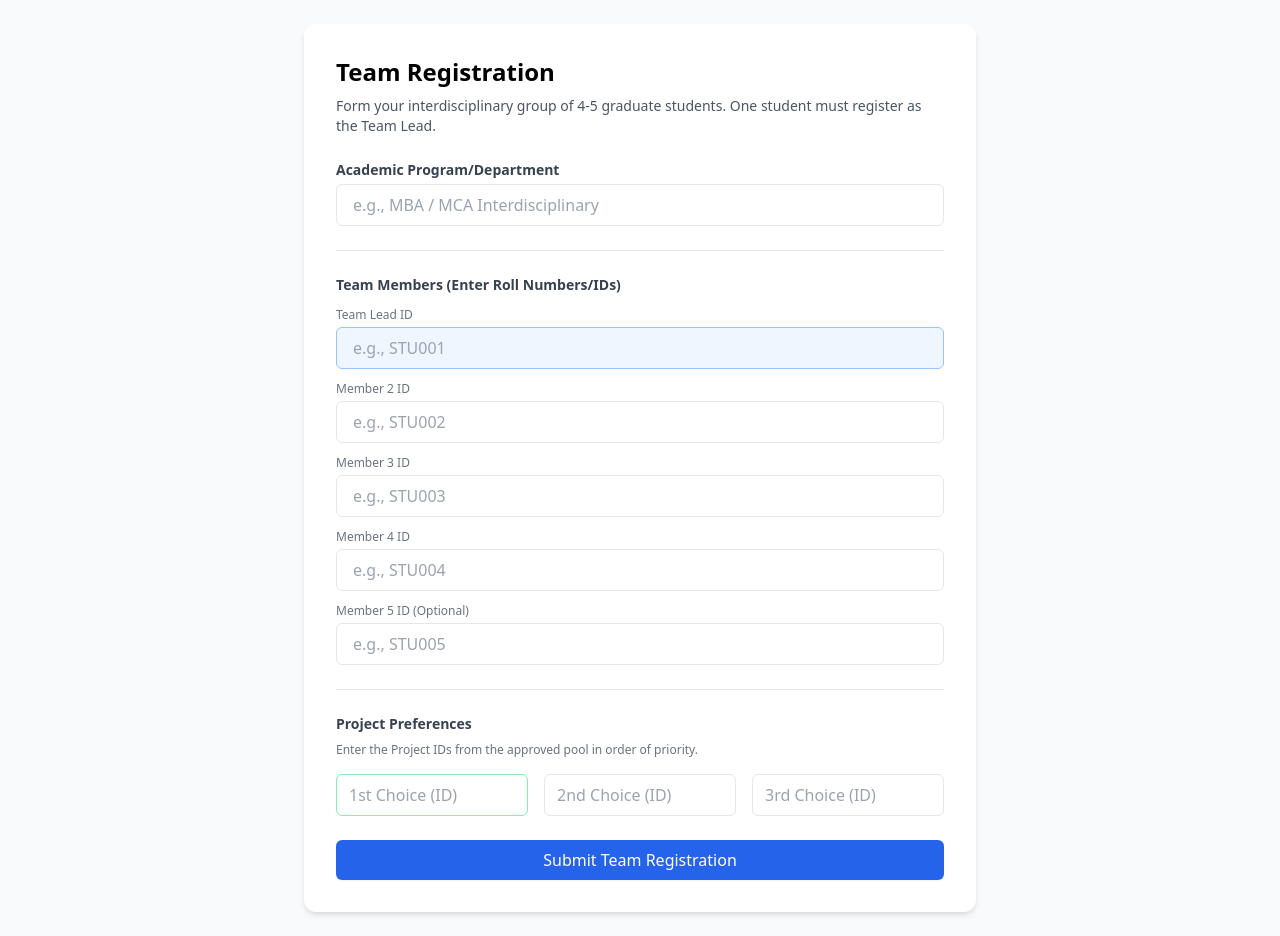
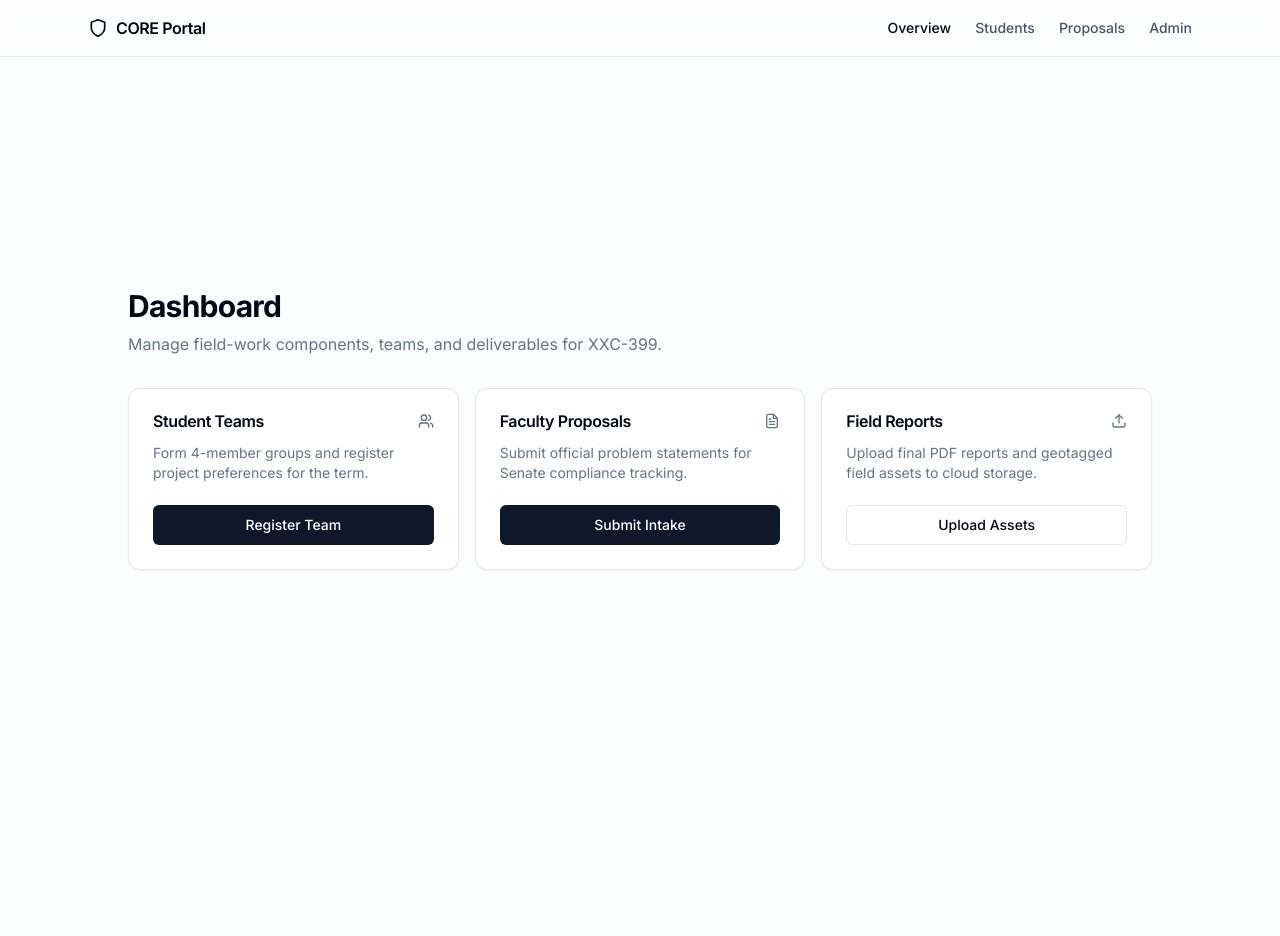
Before and after one commit to SADIA-png/community-service-portal, a website: page index.html in a window 1280 px wide. After the commit the page ends 800 px from the top, so only its background shows below. Drawn offline with nearby package versions, Linux system fonts and the light colour scheme.

Commit message:
Create unified landing hub and navigation

```diff
--- a/index.html
+++ b/index.html
@@ -3,122 +3,95 @@
 <head>
     <meta charset="UTF-8">
     <meta name="viewport" content="width=device-width, initial-scale=1.0">
-    <title>Team Registration | Community Service Portal</title>
-    <!-- Tailwind CSS CDN for styling without friction -->
+    <title>CORE Portal | shadcn style</title>
     <script src="https://cdn.tailwindcss.com"></script>
+    <style>
+        /* Replicating shadcn's default Inter font feel */
+        @import url('https://fonts.googleapis.com/css2?family=Inter:wght@400;500;600;700&display=swap');
+        body { font-family: 'Inter', sans-serif; }
+    </style>
 </head>
-<body class="bg-gray-50 font-sans min-h-screen flex items-center justify-center p-6">
+<body class="bg-gray-50/50 text-slate-950 min-h-screen flex flex-col antialiased">
 
-    <div class="bg-white p-8 rounded-xl shadow-md w-full max-w-2xl">
-        <h1 class="text-2xl font-bold text-gray-850 mb-2">Team Registration</h1>
-        <p class="text-sm text-gray-600 mb-6">Form your interdisciplinary group of 4-5 graduate students. One student must register as the Team Lead.</p>
+    <!-- shadcn-style Minimalist Navbar -->
+    <header class="sticky top-0 z-50 w-full border-b border-gray-200 bg-white/95 backdrop-blur supports-[backdrop-filter]:bg-white/60">
+        <div class="container mx-auto max-w-6xl flex h-14 items-center justify-between px-4 sm:px-6">
+            <div class="flex items-center gap-2 font-semibold tracking-tight">
+                <!-- Lucide Icon (shadcn default) -->
+                <svg xmlns="http://www.w3.org/2000/svg" width="20" height="20" viewBox="0 0 24 24" fill="none" stroke="currentColor" stroke-width="2" stroke-linecap="round" stroke-linejoin="round"><path d="M12 22s8-4 8-10V5l-8-3-8 3v7c0 6 8 10 8 10z"/></svg>
+                CORE Portal
+            </div>
+            <nav class="flex items-center gap-6 text-sm font-medium text-slate-600">
+                <a href="/" class="text-slate-950 transition-colors hover:text-slate-950">Overview</a>
+                <a href="/register-team.html" class="transition-colors hover:text-slate-950">Students</a>
+                <a href="/project-intake.html" class="transition-colors hover:text-slate-950">Proposals</a>
+                <a href="/admin-dashboard.html" class="transition-colors hover:text-slate-950">Admin</a>
+            </nav>
+        </div>
+    </header>
 
-        <form id="registrationForm" class="space-y-6">
-            <!-- Program / Department Select -->
-            <div>
-                <label class="block text-sm font-semibold text-gray-700 mb-1">Academic Program/Department</label>
-                <input type="text" id="program" required placeholder="e.g., MBA / MCA Interdisciplinary" class="w-full px-4 py-2 border rounded-md focus:outline-none focus:ring-2 focus:ring-blue-500">
+    <!-- Main Content Area -->
+    <main class="flex-grow flex items-center justify-center p-6 md:p-10">
+        <div class="max-w-5xl w-full space-y-8">
+
+            <div class="space-y-2">
+                <h1 class="text-3xl font-bold tracking-tight text-slate-950">Dashboard</h1>
+                <p class="text-slate-500">Manage field-work components, teams, and deliverables for XXC-399.</p>
             </div>
 
-            <hr class="border-gray-200">
+            <div class="grid grid-cols-1 md:grid-cols-3 gap-4">
 
-            <!-- Team Members Inputs -->
-            <div>
-                <h3 class="text-sm font-semibold text-gray-700 mb-3">Team Members (Enter Roll Numbers/IDs)</h3>
-                <div class="space-y-3">
-                    <div>
-                        <label class="block text-xs text-gray-500 mb-1">Team Lead ID</label>
-                        <input type="text" id="leadId" required placeholder="e.g., STU001" class="w-full px-4 py-2 border border-blue-300 bg-blue-50 rounded-md focus:outline-none focus:ring-2 focus:ring-blue-500">
+                <!-- shadcn Card 1 -->
+                <div class="rounded-xl border border-gray-200 bg-white text-slate-950 shadow-sm flex flex-col">
+                    <div class="p-6 flex flex-col gap-1.5 flex-grow">
+                        <div class="flex items-center justify-between mb-2">
+                            <h3 class="font-semibold leading-none tracking-tight">Student Teams</h3>
+                            <svg xmlns="http://www.w3.org/2000/svg" width="16" height="16" viewBox="0 0 24 24" fill="none" stroke="currentColor" stroke-width="2" stroke-linecap="round" stroke-linejoin="round" class="text-slate-500"><path d="M16 21v-2a4 4 0 0 0-4-4H6a4 4 0 0 0-4 4v2"/><circle cx="9" cy="7" r="4"/><path d="M22 21v-2a4 4 0 0 0-3-3.87"/><path d="M16 3.13a4 4 0 0 1 0 7.75"/></svg>
                         </div>
-                    <div>
-                        <label class="block text-xs text-gray-500 mb-1">Member 2 ID</label>
-                        <input type="text" id="member2" required placeholder="e.g., STU002" class="w-full px-4 py-2 border rounded-md focus:outline-none focus:ring-2 focus:ring-blue-500">
-                    </div>
-                    <div>
-                        <label class="block text-xs text-gray-500 mb-1">Member 3 ID</label>
-                        <input type="text" id="member3" required placeholder="e.g., STU003" class="w-full px-4 py-2 border rounded-md focus:outline-none focus:ring-2 focus:ring-blue-500">
-                    </div>
-                    <div>
-                        <label class="block text-xs text-gray-500 mb-1">Member 4 ID</label>
-                        <input type="text" id="member4" required placeholder="e.g., STU004" class="w-full px-4 py-2 border rounded-md focus:outline-none focus:ring-2 focus:ring-blue-500">
-                    </div>
-                    <div>
-                        <label class="block text-xs text-gray-500 mb-1">Member 5 ID (Optional)</label>
-                        <input type="text" id="member5" placeholder="e.g., STU005" class="w-full px-4 py-2 border rounded-md focus:outline-none focus:ring-2 focus:ring-blue-500">
+                        <p class="text-sm text-slate-500 mb-4">Form 4-member groups and register project preferences for the term.</p>
+                        <div class="mt-auto">
+                            <a href="/register-team.html" class="inline-flex items-center justify-center w-full rounded-md text-sm font-medium ring-offset-background transition-colors hover:bg-slate-900/90 focus-visible:outline-none focus-visible:ring-2 focus-visible:ring-ring focus-visible:ring-offset-2 bg-slate-900 text-white h-10 px-4 py-2">
+                                Register Team
+                            </a>
                         </div>
                     </div>
                 </div>
 
-            <hr class="border-gray-200">
-
-            <!-- Project Preferences Selection -->
-            <div>
-                <h3 class="text-sm font-semibold text-gray-700 mb-2">Project Preferences</h3>
-                <p class="text-xs text-gray-500 mb-4">Enter the Project IDs from the approved pool in order of priority.</p>
-                <div class="grid grid-cols-3 gap-4">
-                    <input type="text" id="pref1" required placeholder="1st Choice (ID)" class="w-full px-3 py-2 border border-green-300 rounded-md focus:outline-none focus:ring-2 focus:ring-green-500">
-                    <input type="text" id="pref2" required placeholder="2nd Choice (ID)" class="w-full px-3 py-2 border rounded-md focus:outline-none focus:ring-2 focus:ring-blue-500">
-                    <input type="text" id="pref3" required placeholder="3rd Choice (ID)" class="w-full px-3 py-2 border rounded-md focus:outline-none focus:ring-2 focus:ring-blue-500">
+                <!-- shadcn Card 2 -->
+                <div class="rounded-xl border border-gray-200 bg-white text-slate-950 shadow-sm flex flex-col">
+                    <div class="p-6 flex flex-col gap-1.5 flex-grow">
+                        <div class="flex items-center justify-between mb-2">
+                            <h3 class="font-semibold leading-none tracking-tight">Faculty Proposals</h3>
+                            <svg xmlns="http://www.w3.org/2000/svg" width="16" height="16" viewBox="0 0 24 24" fill="none" stroke="currentColor" stroke-width="2" stroke-linecap="round" stroke-linejoin="round" class="text-slate-500"><path d="M14 2H6a2 2 0 0 0-2 2v16a2 2 0 0 0 2 2h12a2 2 0 0 0 2-2V8z"/><polyline points="14 2 14 8 20 8"/><line x1="16" x2="8" y1="13" y2="13"/><line x1="16" x2="8" y1="17" y2="17"/><polyline points="10 9 9 9 8 9"/></svg>
+                        </div>
+                        <p class="text-sm text-slate-500 mb-4">Submit official problem statements for Senate compliance tracking.</p>
+                        <div class="mt-auto">
+                            <a href="/project-intake.html" class="inline-flex items-center justify-center w-full rounded-md text-sm font-medium ring-offset-background transition-colors hover:bg-slate-900/90 focus-visible:outline-none focus-visible:ring-2 focus-visible:ring-ring focus-visible:ring-offset-2 bg-slate-900 text-white h-10 px-4 py-2">
+                                Submit Intake
+                            </a>
+                        </div>
                     </div>
                 </div>
 
-            <button type="submit" class="w-full bg-blue-600 text-white font-medium py-2 rounded-md hover:bg-blue-750 transition duration-200 shadow-sm">Submit Team Registration</button>
-        </form>
-
-        <!-- Status Message Div -->
-        <div id="statusMessage" class="mt-4 p-3 rounded-md text-center hidden"></div>
+                <!-- shadcn Card 3 -->
+                <div class="rounded-xl border border-gray-200 bg-white text-slate-950 shadow-sm flex flex-col">
+                    <div class="p-6 flex flex-col gap-1.5 flex-grow">
+                        <div class="flex items-center justify-between mb-2">
+                            <h3 class="font-semibold leading-none tracking-tight">Field Reports</h3>
+                            <svg xmlns="http://www.w3.org/2000/svg" width="16" height="16" viewBox="0 0 24 24" fill="none" stroke="currentColor" stroke-width="2" stroke-linecap="round" stroke-linejoin="round" class="text-slate-500"><path d="M21 15v4a2 2 0 0 1-2 2H5a2 2 0 0 1-2-2v-4"/><polyline points="17 8 12 3 7 8"/><line x1="12" x2="12" y1="3" y2="15"/></svg>
+                        </div>
+                        <p class="text-sm text-slate-500 mb-4">Upload final PDF reports and geotagged field assets to cloud storage.</p>
+                        <div class="mt-auto">
+                            <a href="/submit-report.html" class="inline-flex items-center justify-center w-full rounded-md text-sm font-medium ring-offset-background transition-colors border border-gray-200 bg-white hover:bg-slate-100 hover:text-slate-900 focus-visible:outline-none focus-visible:ring-2 focus-visible:ring-ring focus-visible:ring-offset-2 h-10 px-4 py-2">
+                                Upload Assets
+                            </a>
+                        </div>
+                    </div>
                 </div>
 
-    <script>
-        document.getElementById('registrationForm').addEventListener('submit', async (e) => {
-            e.preventDefault();
-            const status = document.getElementById('statusMessage');
-            status.className = "mt-4 p-3 rounded-md text-center block bg-blue-100 text-blue-700";
-            status.innerText = "Processing registration...";
+            </div>
+        </div>
+    </main>
 
-            // Gather structural payload from inputs
-            const members = [
-                document.getElementById('leadId').value.trim(),
-                document.getElementById('member2').value.trim(),
-                document.getElementById('member3').value.trim(),
-                document.getElementById('member4').value.trim()
-            ];
-            const m5 = document.getElementById('member5').value.trim();
-            if(m5) members.push(m5);
-
-            const payload = {
-                program: document.getElementById('program').value.trim(),
-                members: members,
-                preferences: [
-                    document.getElementById('pref1').value.trim(),
-                    document.getElementById('pref2').value.trim(),
-                    document.getElementById('pref3').value.trim()
-                ]
-            };
-
-            try {
-                // Post payload straight to our upcoming serverless API
-                const response = await fetch('/api/register-team', {
-                    method: 'POST',
-                    headers: { 'Content-Type': 'application/json' },
-                    body: JSON.stringify(payload)
-                });
-
-                const data = await response.json();
-
-                if(response.ok) {
-                    status.className = "mt-4 p-3 rounded-md text-center block bg-green-100 text-green-700";
-                    status.innerText = "Success! Team registered successfully.";
-                    document.getElementById('registrationForm').reset();
-                } else {
-                    status.className = "mt-4 p-3 rounded-md text-center block bg-red-100 text-red-700";
-                    status.innerText = "Error: " + data.message;
-                }
-            } catch (err) {
-                status.className = "mt-4 p-3 rounded-md text-center block bg-red-100 text-red-700";
-                status.innerText = "Connection failed. Please try again later.";
-            }
-        });
-    </script>
 </body>
 </html>
```
Also changed, not shown: register-team.html (added, +124 -0 lines). Lines whose indentation alone changed are shown as unchanged.
